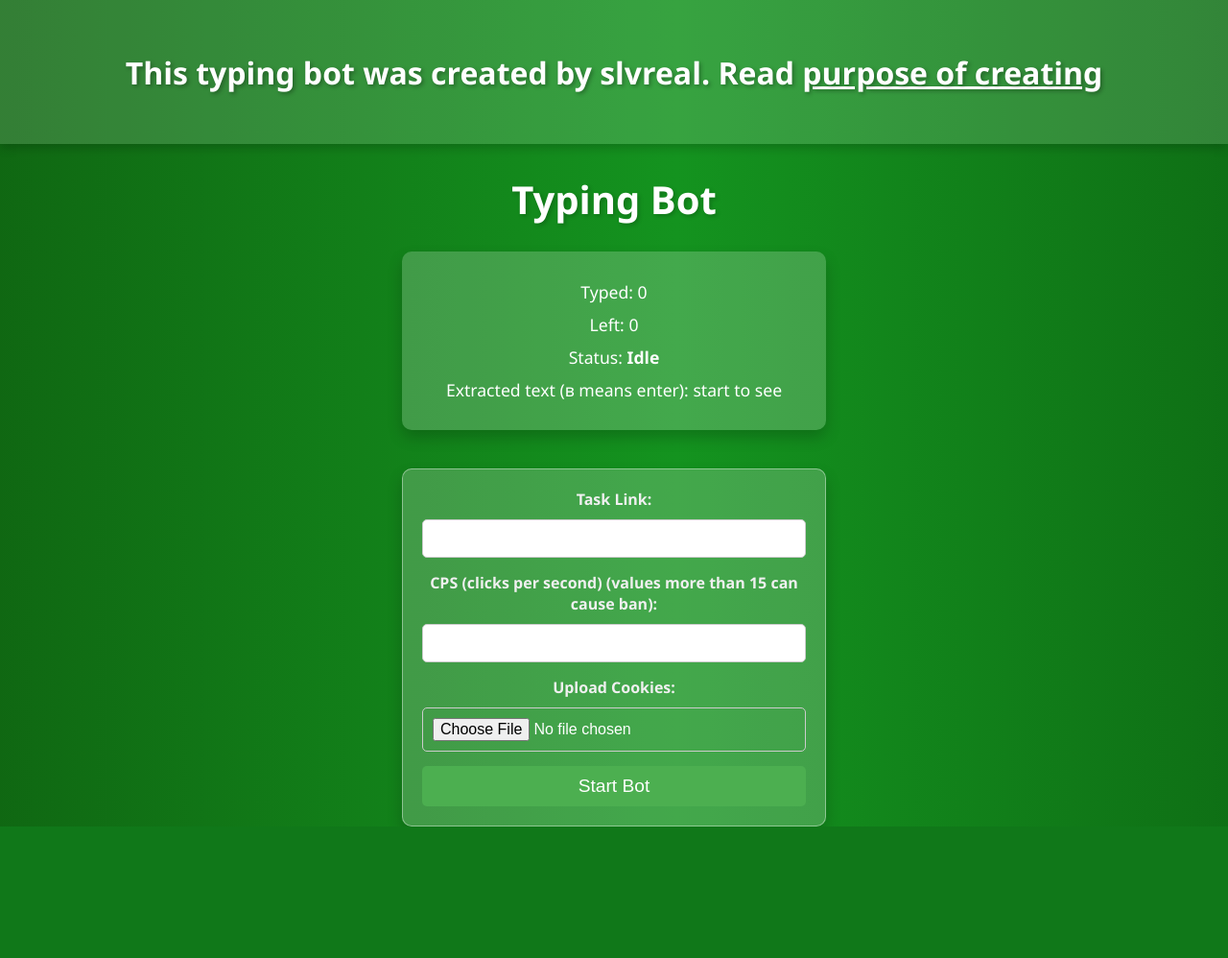
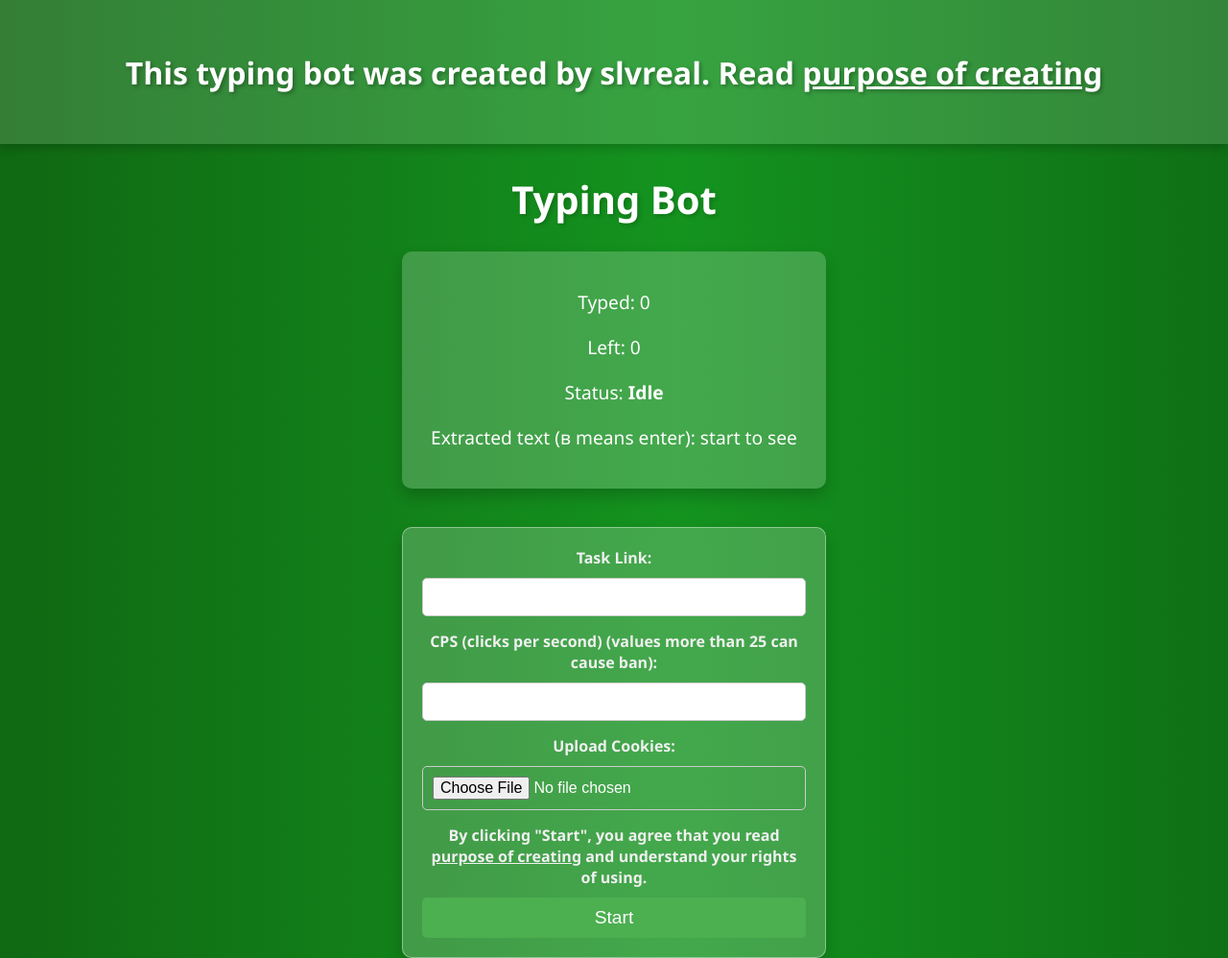
Before and after one commit to slavik2011/tc-server, a Flask app: page / in a window 1280 px wide. Shown: the whole page at 96% size. Before the commit the page ends 861 px from the top, so only its background shows below. Run offline with Flask 3, Linux system fonts and the light colour scheme; parts of the project's set-up code (start-up, migrations or seed data) failed here and were passed over; some libraries are stand-ins or nearby versions.

Commit message:
Update index.html

```diff
--- a/templates/index.html
+++ b/templates/index.html
@@ -15,10 +15,14 @@
             display: flex;
             flex-direction: column;
             align-items: center;
-            height: 100vh;
-            overflow: hidden;
+            min-height: 100vh;
+            overflow-y: scroll; /* Enable vertical scrolling */
             animation: gradientBackground 10s ease infinite;
             background-size: 200% 200%;
+        }
+
+        .mgr {
+            margin-bottom: 40px; /* Adds space below each paragraph */
         }
 
         @keyframes gradientBackground {
@@ -68,14 +72,11 @@
         p {
             font-size: 1.2rem;
             text-align: center;
+            margin-bottom: 20px; /* Spacing between paragraphs */
         }
 
         #status {
             font-weight: bold;
-        }
-
-        .mgr {
-            margin-bottom: 40px; /* Adds space below each paragraph */
         }
 
         .info-box {
@@ -87,11 +88,6 @@
             text-align: center;
             max-width: 500px;
             margin: 0 auto;
-        }
-
-        .info-box p {
-            margin: 10px 0;
-            font-size: 1.1rem;
         }
 
         @keyframes popUp {
@@ -162,7 +158,7 @@
     <div class="floating-banner">
         <div class="banner-text">
             This typing bot was created by slvreal. Read
-            <a href="file:///C:/Users/user/PycharmProjects/aitest/tc-server/templates/why.html" target="_blank" style="color: inherit; text-decoration: underline;">purpose of creating</a>
+            <a href="/whyicreatedthat" target="_blank" style="color: inherit; text-decoration: underline;">purpose of creating</a>
         </div>
     </div>
 
@@ -182,13 +178,15 @@
             <label for="task_link">Task Link:</label>
             <input type="text" id="task_link" name="task_link" required>
 
-            <label for="cps">CPS (clicks per second) (values more than 15 can cause ban):</label>
-            <input type="number" id="cps" name="cps" required min="1" max="15">
+            <label for="cps">CPS (clicks per second) (values more than 25 can cause ban):</label>
+            <input type="number" id="cps" name="cps" required min="1" max="25">
 
             <label for="cookies">Upload Cookies:</label>
             <input type="file" id="cookies" name="cookies" required>
 
-            <button type="submit">Start Bot</button>
+            <label for="cookies">By clicking "Start", you agree that you read <a href="/whyicreatedthat" target="_blank" style="color: inherit; text-decoration: underline;">purpose of creating</a> and understand your rights of using.</label>
+
+            <button type="submit">Start</button>
         </form>
     </div>
 
@@ -224,17 +222,11 @@
 
             const formData = new FormData(this);
 
-            fetch('/start', {
-                method: 'POST',
-                body: formData
-            })
-            .then(response => response.json())
-            .then(data => {
-                console.log('Success:', data);
-            })
-            .catch((error) => {
-                console.error('Error:', error);
-                alert('An error occurred while starting the bot. Check the console for details.');
+            // Emit the start_bot event to the server with the form data
+            socket.emit('start_bot', {
+                task_link: formData.get('task_link'),
+                cps: formData.get('cps'),
+                cookies: formData.get('cookies')
             });
         });
     </script>
```
